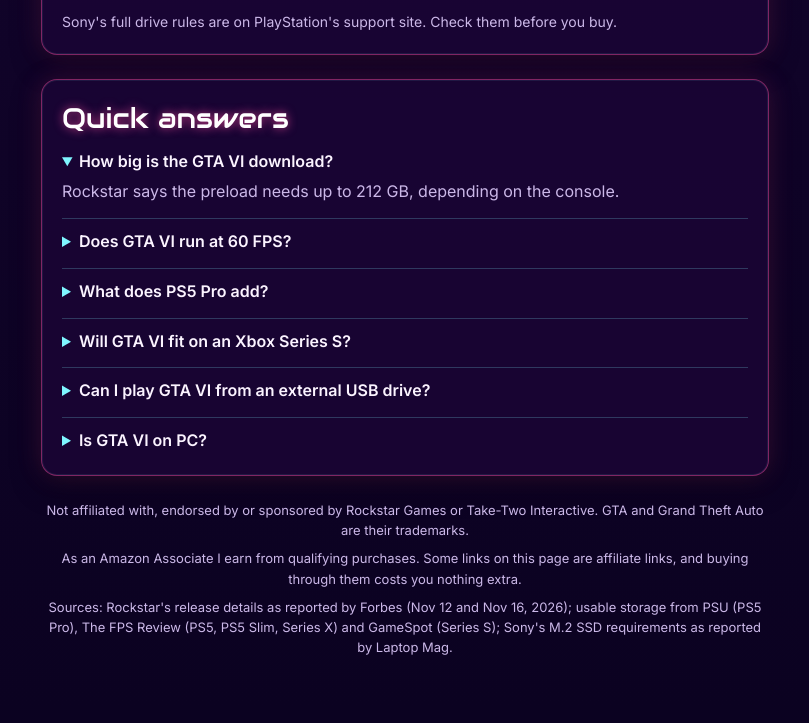
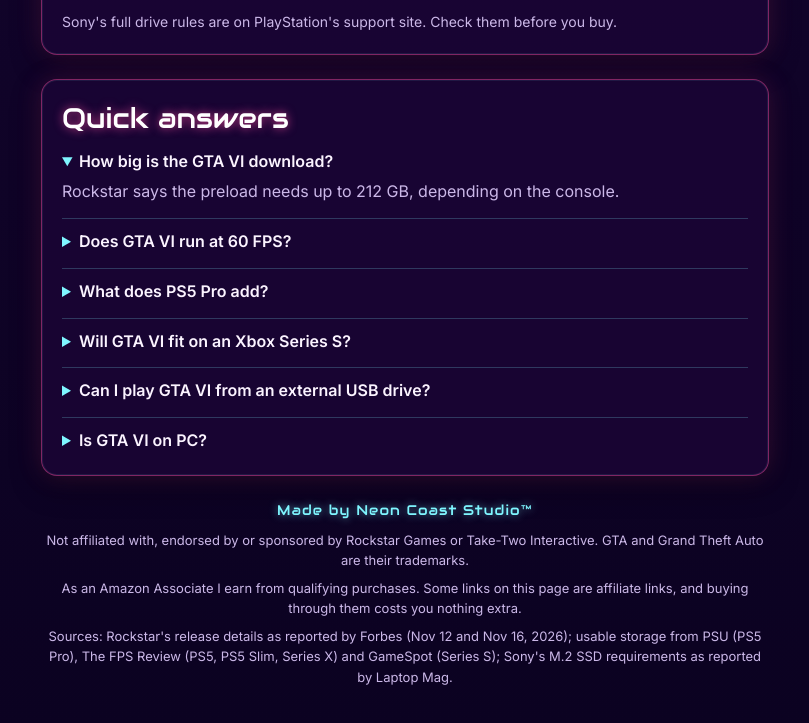
Before and after one commit to dqrepair-byte/will-it-fit, a plain HTML site: page index.html in a window 1280 px wide. Shown: the part 2286-3009 px from the top of the page, without its empty margins (235-1044 px from the left). Drawn offline with Linux system fonts and the light colour scheme.

Commit message:
Add Neon Coast Studio maker credit

```diff
--- a/index.html
+++ b/index.html
@@ -2,6 +2,7 @@
 <title>Will GTA VI Fit? Storage, Unlock Time and Download Size</title>
 <meta name="claude:viewport-fit-sides" content="cover">
 <meta name="description" content="Will GTA VI fit on your PS5 or Xbox? Check storage, unlock time, download time and what to buy if you're out of space.">
+<meta name="author" content="Neon Coast Studio">
 <link rel="canonical" href="https://dqrepair-byte.github.io/will-it-fit/">
 <meta name="theme-color" content="#0b0221">
 <meta property="og:type" content="website">
@@ -82,6 +83,7 @@ summary::marker{color:var(--cyan)}
 details p{margin-top:6px;color:var(--muted)}
 footer{font-size:13px;color:var(--muted);display:flex;flex-direction:column;gap:8px;text-align:center}
 footer a{color:var(--muted)}
+.maker{font-family:var(--f-display);font-size:14px;letter-spacing:.08em;color:var(--cyan);text-shadow:0 0 8px rgba(127,246,255,.6)}
 @media (max-width:520px){th,td{padding:8px 6px}td{font-size:14px;white-space:normal}.hero{padding-bottom:230px}.hero .palm.l{height:62%;left:-34px}.hero .palm.r{height:50%;right:-40px}}
 @media (prefers-reduced-motion:reduce){*{transition:none!important}}
 </style>
@@ -190,6 +192,7 @@ footer a{color:var(--muted)}
 </section>
 
 <footer>
+  <p class="maker">Made by Neon Coast Studio&trade;</p>
   <p>Not affiliated with, endorsed by or sponsored by Rockstar Games or Take-Two Interactive. GTA and Grand Theft Auto are their trademarks.</p>
   <p>As an Amazon Associate I earn from qualifying purchases. Some links on this page are affiliate links, and buying through them costs you nothing extra.</p>
   <p>Sources: Rockstar's release details as reported by Forbes (Nov 12 and Nov 16, 2026); usable storage from PSU (PS5 Pro), The FPS Review (PS5, PS5 Slim, Series X) and GameSpot (Series S); Sony's M.2 SSD requirements as reported by Laptop Mag.</p>
```
